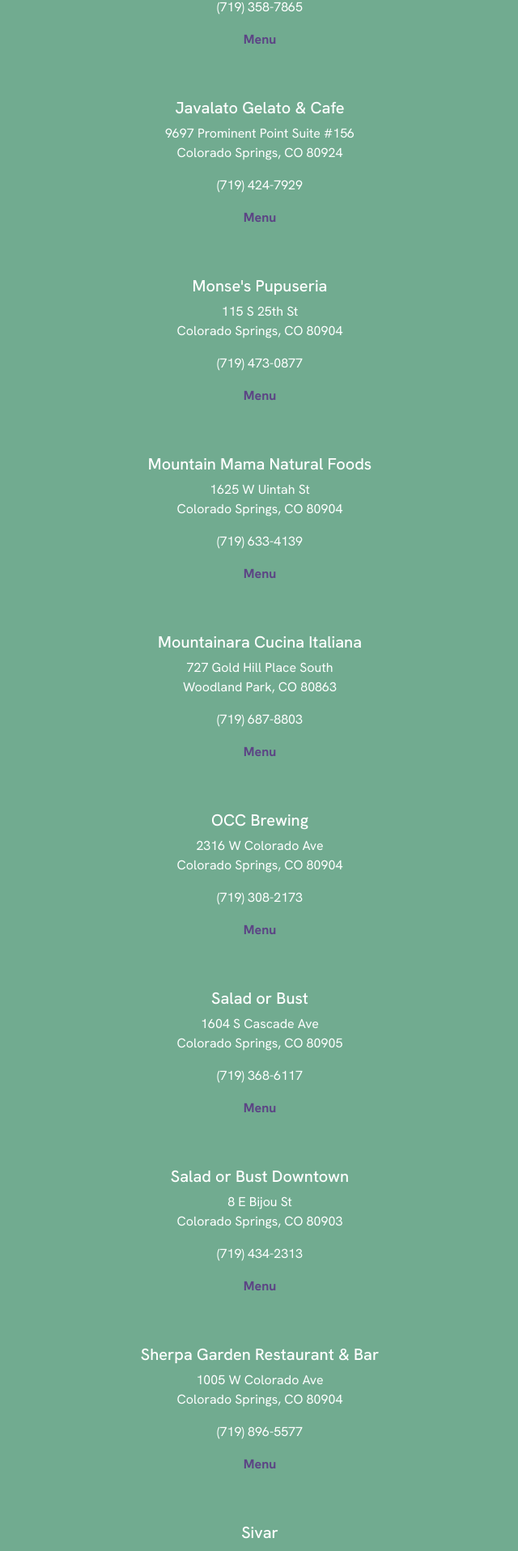
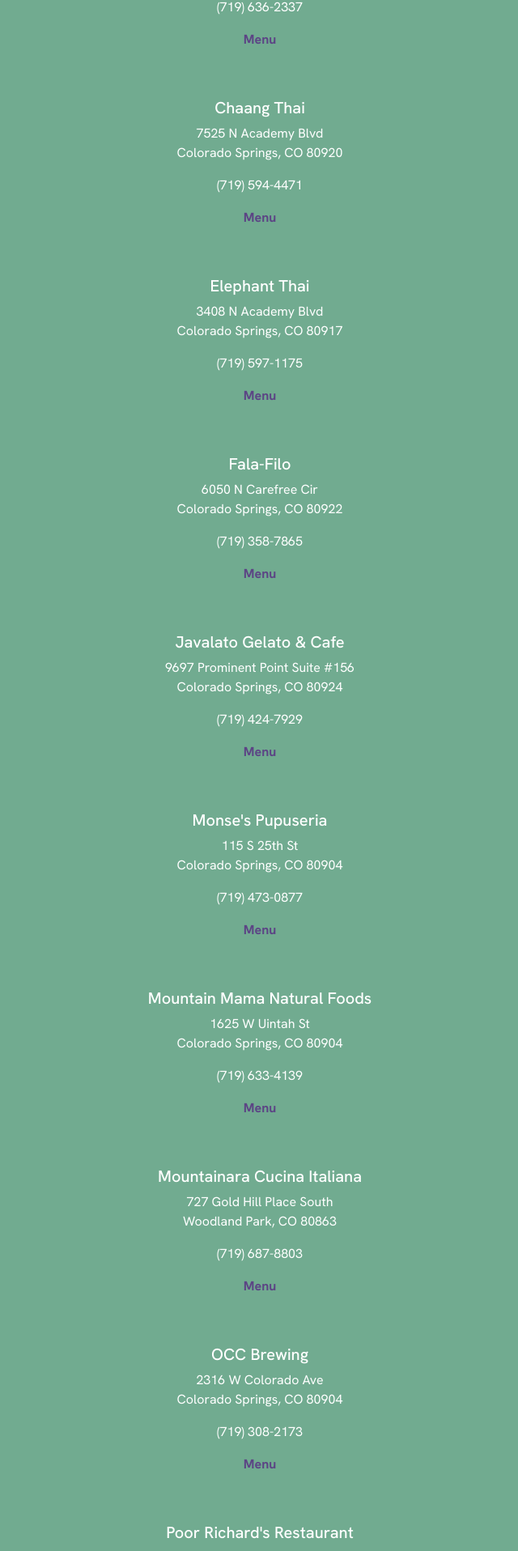
Before and after one commit to eliseraney/719-vegan-finds, a React (Create React App) app: page /VeganFriendly in a window 1280 px wide. Shown: the part 1179-3095 px from the top of the page at 81% size, without its empty margins (319-959 px from the left). Built offline with nearby package versions, Linux system fonts and the light colour scheme.

Commit message:
Updated Restaurant pages

```diff
--- a/src/pages/VeganFriendly.jsx
+++ b/src/pages/VeganFriendly.jsx
@@ -35,6 +35,30 @@
         phoneNumber="(719) 471-0789"
         phoneLink="tel:7194710789"
         menuLink="https://www.carneliancoffeeco.com/"
+      />
+      <Restaurant
+        restaurantName="Cerberus Brewing Company"
+        street="702 W Colorado Ave"
+        cityZip="Colorado Springs, CO 80905"
+        phoneNumber="(719) 636-2337"
+        phoneLink="tel:7196362337"
+        menuLink="http://www.cerberusbrewingco.com/food.html"
+      />
+      <Restaurant
+        restaurantName="Chaang Thai"
+        street="7525 N Academy Blvd"
+        cityZip="Colorado Springs, CO 80920"
+        phoneNumber="(719) 594-4471"
+        phoneLink="tel:7195944471"
+        menuLink="https://www.chaangthaicos.com/_files/ugd/4c2c87_3cbb4554d28447478f00e1e376159963.pdf"
+      />
+      <Restaurant
+        restaurantName="Elephant Thai"
+        street="3408 N Academy Blvd"
+        cityZip="Colorado Springs, CO 80917"
+        phoneNumber="(719) 597-1175"
+        phoneLink="tel:7195971175"
+        menuLink="https://www.elephantthaicos.com/_files/ugd/4c2c87_9a77a313efdb40d1b428b73e99f9d829.pdf"
       />
       <Restaurant
         restaurantName="Fala-Filo"
@@ -85,6 +109,14 @@
         phoneNumber="(719) 308-2173"
         phoneLink="tel:7193082173"
         menuLink="https://occbrewing.com/menu/"
+      />
+      <Restaurant
+        restaurantName="Poor Richard's Restaurant"
+        street="324 1/2 N Tejon St"
+        cityZip="Colorado Springs, CO 80903"
+        phoneNumber="(719) 578-5549"
+        phoneLink="tel:7195785549"
+        menuLink="https://www.poorrichardsrestaurant.com/menus/"
       />
       <Restaurant
         restaurantName="Salad or Bust"
```
